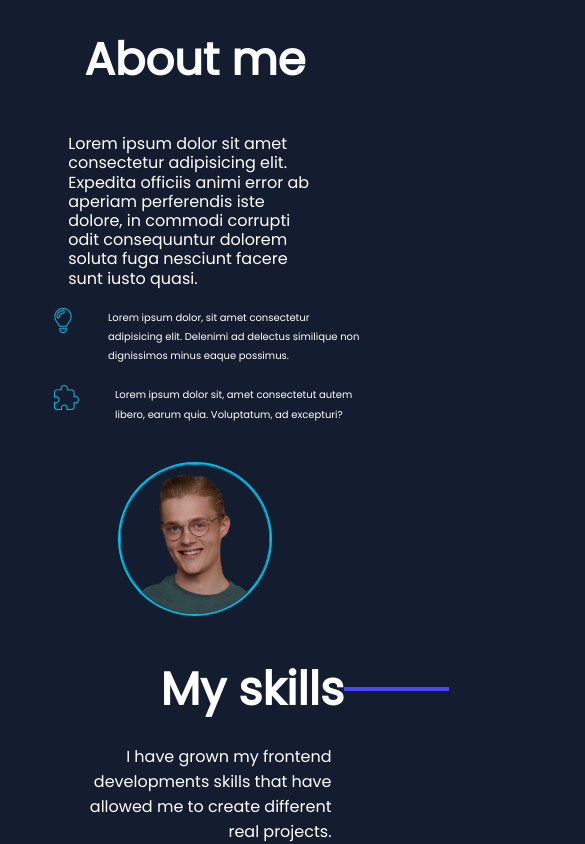
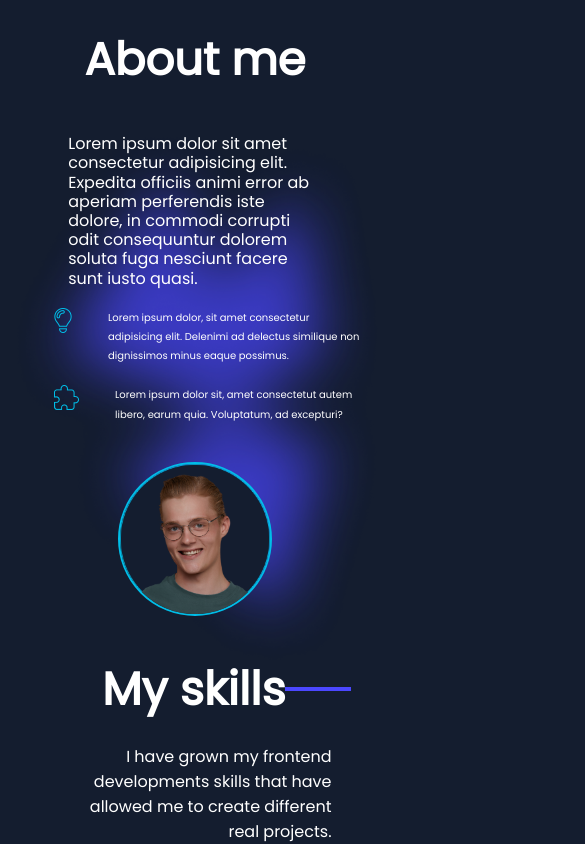
Before and after one commit to DavidV0/Portfolio, an Angular app in the folder Portfolio/: page / in a window 390 px wide. Shown: the part 880-1724 px from the top of the page, 585 px wide, since content can reach past the window. Built offline with nearby package versions, Linux system fonts and the light colour scheme.

Commit message:
responsiv

```diff
--- a/Portfolio/src/app/about-me/about-me.component.html
+++ b/Portfolio/src/app/about-me/about-me.component.html
@@ -20,6 +20,8 @@
         <div class="line"></div>
         </div>
     </div>
-    <div class="background-image"></div>
+    <div class="background-image">
+        <img src="../../assets/img/background-shapes/Purple shadow (3).png" alt="">
+    </div>
 
 </div>
--- a/Portfolio/src/app/about-me/about-me.component.scss
+++ b/Portfolio/src/app/about-me/about-me.component.scss
@@ -38,6 +38,12 @@
     height: 450px;
     width: 450px;
   }
+}
+
+.background-image{
+  position: absolute;
+  top: 1000px;
+  left:1400px;
 }
 
 .center{
@@ -83,6 +89,20 @@
   }
 }
 
+@media (max-width: 1650px){
+  .background-image{
+    left: 1100px;
+  }
+}
+
+@media (max-width: 1350px){
+  .background-image{
+    left: 700px;
+    opacity: 0.7;
+    z-index: -1;
+  }
+}
+
 @media (max-width: 1100px) {
   .container {
     flex-direction: column;
@@ -96,6 +116,9 @@
 
   }
 
+  .background-image{
+    left: 500px;
+  }
 
   #about-me{
     font-size: 70px;
@@ -125,6 +148,10 @@
     font-size: 70px;
   }
 
+
+  .background-image{
+    left: 100px;
+  }
   .description{
     width: 90%;
 
@@ -163,6 +190,15 @@
 @media (max-width: 500px){
   .container{
     margin-top: 0;
+  }
+
+  .background-image{
+    left: 0;
+    >img{
+     width: 100%;
+     height: 100%;
+    }
+
   }
 
   .left{
--- a/Portfolio/src/app/contact/contact.component.scss
+++ b/Portfolio/src/app/contact/contact.component.scss
@@ -191,4 +191,16 @@ justify-content: center;  }
     }
 
   }
+
+
 }
+
+@media (max-width: 450px) {
+  .background-image{
+    top: 4200px;
+
+    >img{
+      width: 100%;
+    }
+  }
+}
--- a/Portfolio/src/app/portfolio/portfolio.component.scss
+++ b/Portfolio/src/app/portfolio/portfolio.component.scss
@@ -38,13 +38,12 @@
 
 .background-image{
   position: absolute;
-  width: 500px;
-  height: 500px;
+
   top: 3300px;
   right: 0;
   z-index: -2;
   transform: rotate(90deg);
-  opacity: 0.85;
+  opacity: 0.75;
 }
 
 .line1{
@@ -67,8 +66,12 @@
   font-weight: 400;
 }
 
-
-
+@media(max-width: 1450px){
+  .background-image{
+    top: 2700px;
+    left: 1200px;
+  }
+}
 @media (max-width: 1350px) {
   .portfolio-decsription {
     padding-bottom: 100px;
@@ -89,15 +92,17 @@
   }
 
   .background-image{
-    top: 3600px;
-    left: 200px;
+    top: 3000px;
+    left: 1200px;
   }
 }
 
 @media (max-width: 900px) {
   .background-image{
-    top: 4200px;
-    left: 600px;
+    top: 3000px;
+    left: 700px;
+
+
   }
 }
 
@@ -126,6 +131,14 @@
   .portfolio-decsription {
     margin: 0 30px 0 30px;
   }
+  .background-image{
+    top: 3500px;
+    left: 0;
+    >img{
+      width: 100%;
+      height: 80%;
+    }
+  }
 }
 @media (max-width: 400px) {
   .portfolio-headline {
@@ -139,11 +152,15 @@
   .portfolio-decsription {
     margin: 0 10px 0 10px;
   }
+
 }
 
-@media ( max-widt: 360px){
+@media ( max-width: 360px){
   .background-image{
-    top: 5000px;
-    left: 300px;
+    top: 4000px;
+    >img{
+      width:70%;
+      height: 70%;
+    }
   }
 }
--- a/Portfolio/src/app/portfolio/portfolio.component.ts
+++ b/Portfolio/src/app/portfolio/portfolio.component.ts
@@ -17,7 +17,7 @@ export class PortfolioComponent {
       description: 'Task manager inspired by the Kanban System. Create and organize tasks using drag and drop functions, assign users and categories. ',
       link: '',
       github: '',
-      src: '../../assets/img/join photo (1).png',
+      src: '../../assets/img/Pollo loco 2.png',
     },
     {
       name: 'El Pollo Loco',
--- a/Portfolio/src/app/shared/navbar/navbar.component.html
+++ b/Portfolio/src/app/shared/navbar/navbar.component.html
@@ -15,6 +15,10 @@
     </div>
     <div (click)="clickEvent(2)" [ngClass]="portfolio ? 'active' : 'link'">
       <a href="#portfolio" class="link">Portfolio</a>
+      <div></div>
+    </div>
+    <div (click)="clickEvent(3)" [ngClass]="contact ? 'active' : 'link'">
+      <a href="#contact" class="link">Contact</a>
       <div></div>
     </div>
   </div>
--- a/Portfolio/src/app/shared/navbar/navbar.component.scss
+++ b/Portfolio/src/app/shared/navbar/navbar.component.scss
@@ -196,7 +196,7 @@ $grey: #141D2F;
 
 
 
-@media (max-width: 650px) {
+@media (max-width: 750px) {
   .link{
     display: none;
   }
@@ -207,6 +207,11 @@ $grey: #141D2F;
 }
 
 @media (max-width: 400px) {
+.container{
+  width: 100%;
+
+}
+
   .logo {
     margin-left: 10px;
   }
--- a/Portfolio/src/app/shared/navbar/navbar.component.ts
+++ b/Portfolio/src/app/shared/navbar/navbar.component.ts
@@ -1,41 +1,44 @@
 import { CommonModule } from '@angular/common';
-import { Component, } from '@angular/core';
+import { Component } from '@angular/core';
 import { RouterLink } from '@angular/router';
 
 @Component({
-  selector: 'app-navbar' ,
+  selector: 'app-navbar',
   standalone: true,
   imports: [RouterLink, CommonModule],
   templateUrl: './navbar.component.html',
   styleUrl: './navbar.component.scss',
 })
 export class NavbarComponent {
-
-
-
   about: boolean = false;
   skills: boolean = false;
   portfolio: boolean = false;
-    clickEvent(id: number) {
-
-    if(id == 0){
-      this.about = !this.about
+  contact: boolean = false;
+  clickEvent(id: number) {
+    if (id == 0) {
+      this.about = !this.about;
       this.skills = false;
-      this.portfolio = false
-    }else if(id == 1){
-      this.skills = !this.skills
-      this.about = false
-      this.portfolio = false
-    }else if(id == 2){
-      this.portfolio = !this.portfolio
+      this.portfolio = false;
+      this.contact = false;
+    } else if (id == 1) {
+      this.skills = !this.skills;
       this.about = false;
-      this.skills = false
+      this.portfolio = false;
+      this.contact = false;
+    } else if (id == 2) {
+      this.portfolio = !this.portfolio;
+      this.about = false;
+      this.skills = false;
+      this.contact = false;
+    } else if (id == 3) {
+      this.contact = !this.contact;
+      this.about = false;
+      this.skills = false;
+      this.portfolio = false;
     }
   }
 
-
   showOverlay = false;
-
 
   openMobileMenu() {
     this.showOverlay = !this.showOverlay;
--- a/Portfolio/src/app/shared/projects/projects.component.scss
+++ b/Portfolio/src/app/shared/projects/projects.component.scss
@@ -100,21 +100,39 @@
 
   .right-side {
     margin-left: 50px;
+
   }
 }
 
 @media (max-width: 500px) {
+  .portfolio-decsription{
+    padding-bottom: 0 !important;
+  }
 
   .left-side {
     margin: 0;
+    width: 100%;
 
     > img {
-      width: 280px;
-      height: 280px;
+      width:100%;
+      height: 100%;
     }
   }
+
+  .right-side {
+  width: 90%;
+  margin: 0;
+  align-items: center;
+  }
+
+  .description{
+    text-align: center;
+  }
+
+
   .live-btn,
   .git-btn {
+    margin: 8px;
     width: 120px;
   }
 }
--- a/Portfolio/src/app/skills/skills.component.scss
+++ b/Portfolio/src/app/skills/skills.component.scss
@@ -40,7 +40,7 @@
   display: flex;
   justify-content: end;
   align-items: center;
-  width: 130%;
+  width: 80%;
   text-align: end;
 }
 
```
Also changed, not shown: Portfolio/src/assets/img/Pollo loco 2.png (added).
